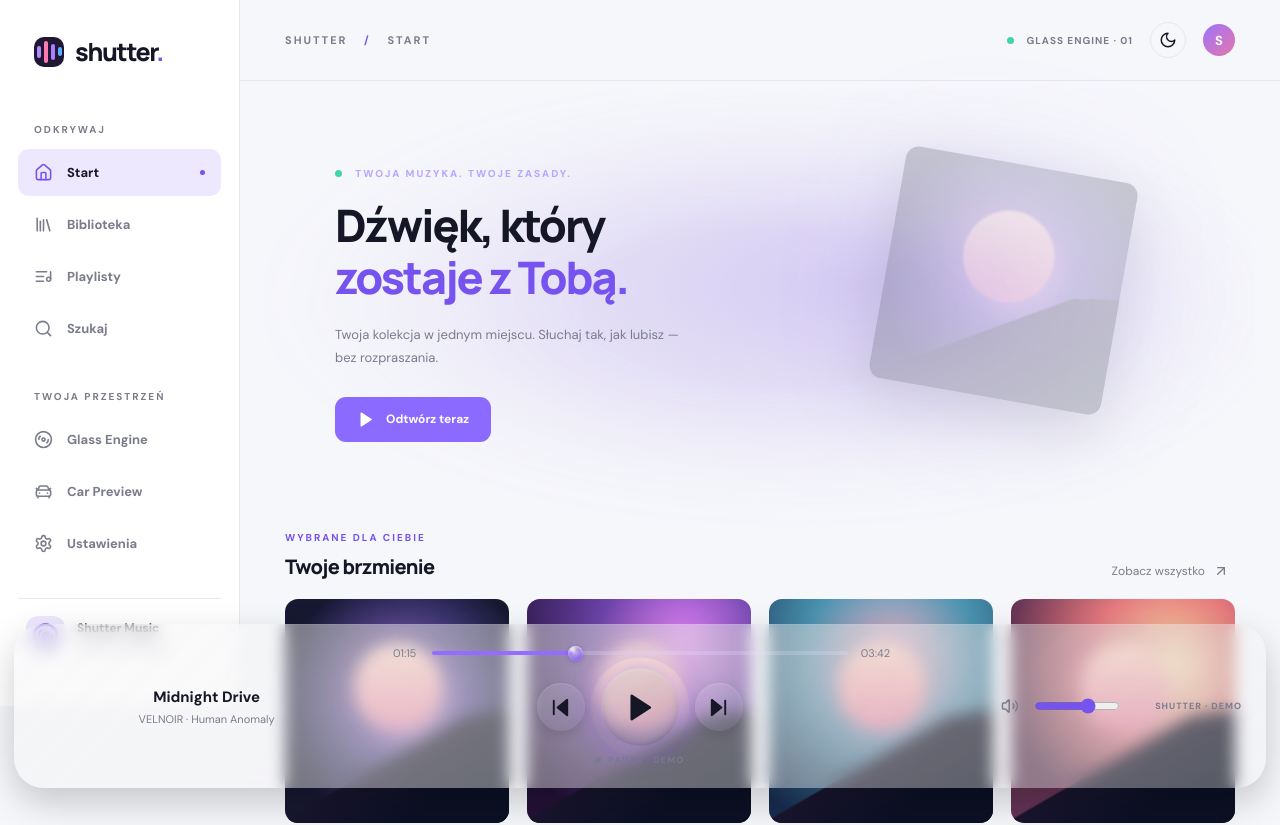
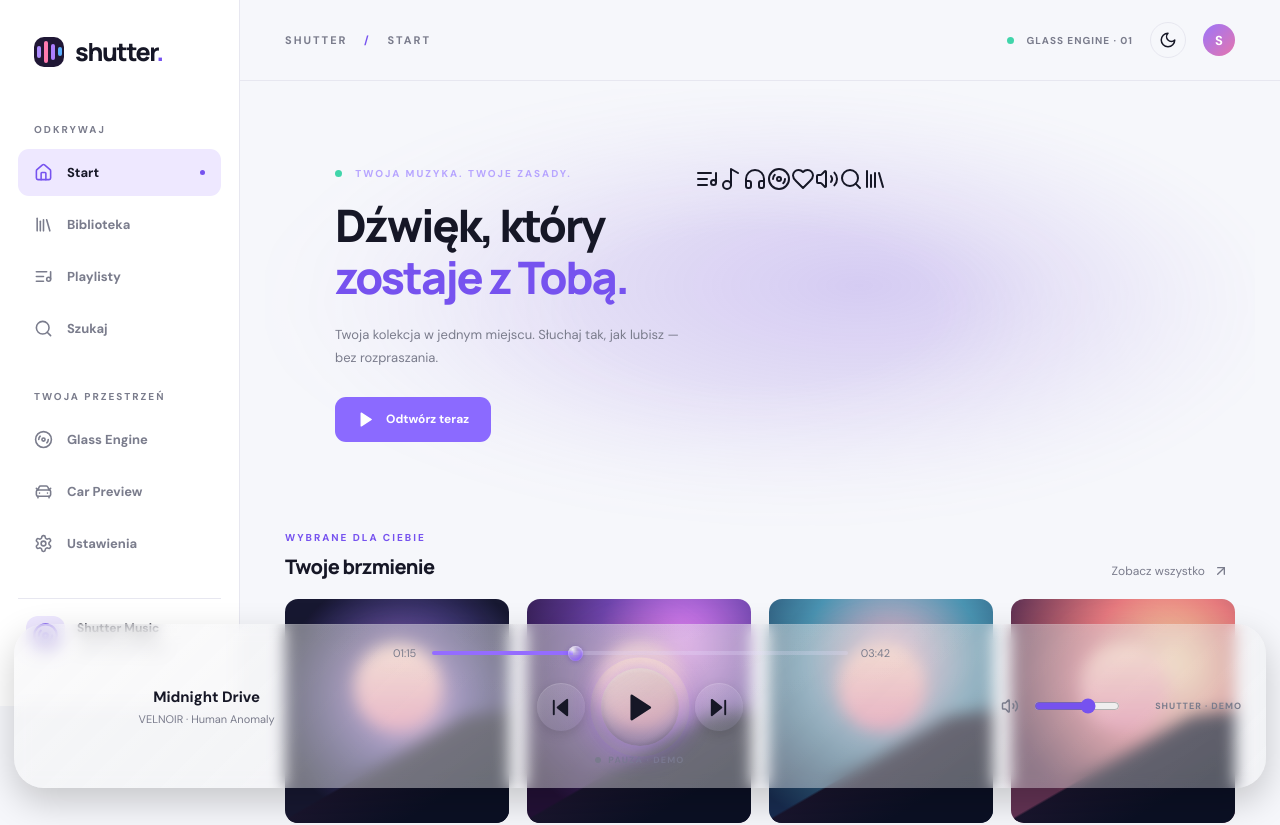
Before and after one commit to trciesielski/Shutter, a React (Vite) app: page / in a window 1280 px wide. Shown: the top 825 px of the page. Built offline with nearby package versions, Linux system fonts and the light colour scheme.

Commit message:
feat(hero): replace album illustration with layered music iconography

```diff
--- a/src/main.jsx
+++ b/src/main.jsx
@@ -41,7 +41,7 @@ function App(){
  <main className="main">
  <header className="topbar"><button className="hamburger" aria-label="Otwórz menu" onClick={()=>setMobileMenu(true)}><Menu size={22}/></button><div className="breadcrumb">SHUTTER <span>/</span> {views.find(x=>x.id===view)?.label.toUpperCase()}</div><div className="top-actions"><span className="status-pill"><span/> GLASS ENGINE · 01</span><button className="icon-button" onClick={()=>setTheme(dark?'light':'dark')} aria-label="Przełącz motyw">{dark?<Sun size={18}/>:<Moon size={18}/>}</button><div className="avatar">S</div></div></header>
  <div className="page-content">
- {view==='home'&&<><section className="hero"><div className="hero-content"><div className="eyebrow"><span className="live-dot"/> TWOJA MUZYKA. TWOJE ZASADY.</div><h1>Dźwięk, który<br/><em>zostaje z Tobą.</em></h1><p>Twoja kolekcja w jednym miejscu. Słuchaj tak, jak lubisz — bez rozpraszania.</p><button className="primary-button" onClick={()=>choose(0)}><Play size={17} fill="currentColor"/> Odtwórz teraz</button></div><div className="hero-art">{cover('night','hero-cover')}<div className="hero-glow"/></div></section>
+ {view==='home'&&<><section className="hero"><div className="hero-content"><div className="eyebrow"><span className="live-dot"/> TWOJA MUZYKA. TWOJE ZASADY.</div><h1>Dźwięk, który<br/><em>zostaje z Tobą.</em></h1><p>Twoja kolekcja w jednym miejscu. Słuchaj tak, jak lubisz — bez rozpraszania.</p><button className="primary-button" onClick={()=>choose(0)}><Play size={17} fill="currentColor"/> Odtwórz teraz</button></div><div className="hero-music-art" aria-hidden="true"><ListMusic className="hero-glyph glyph-playlist"/><Music2 className="hero-glyph glyph-note"/><Headphones className="hero-glyph glyph-headphones"/><Disc3 className="hero-glyph glyph-album"/><Heart className="hero-glyph glyph-heart"/><Volume2 className="hero-glyph glyph-wave"/><Search className="hero-glyph glyph-search"/><Library className="hero-glyph glyph-library"/></div></section>
  <div className="section-heading"><div><span className="eyebrow muted">WYBRANE DLA CIEBIE</span><h2>Twoje brzmienie</h2></div><button onClick={()=>nav('library')}>Zobacz wszystko <ArrowUpRight size={16}/></button></div>
  <div className="album-grid">{[{name:'Night Sessions',description:'Zanurz się w dźwięku',art:'night'},{name:'Human Anomaly',description:'VELNOIR · Album',art:'violet'},{name:'Slow Motion',description:'Spokojniejsze chwile',art:'ocean'},{name:'Golden Hours',description:'Energia na wieczór',art:'orange'}].map((a,i)=><button className="album-card" key={a.name} onClick={()=>choose(i)}>{cover(a.art,'album-cover')}<strong>{a.name}</strong><small>{a.description}</small></button>)}</div>
  <div className="section-heading compact"><div><h2>Ostatnio słuchane</h2></div><button onClick={()=>nav('library')}>Biblioteka <ArrowUpRight size={16}/></button></div><div className="track-list">{songs.slice(0,4).map(track)}</div></>}
```
